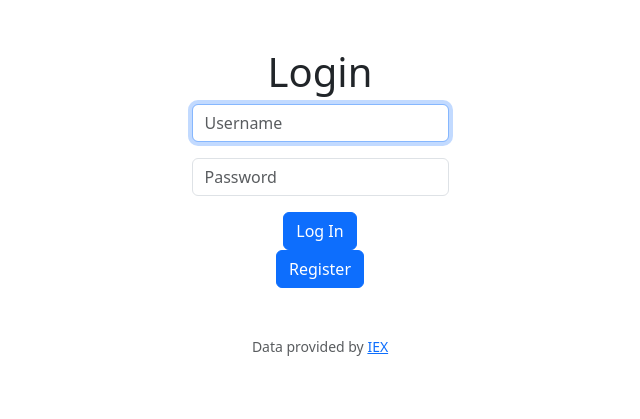
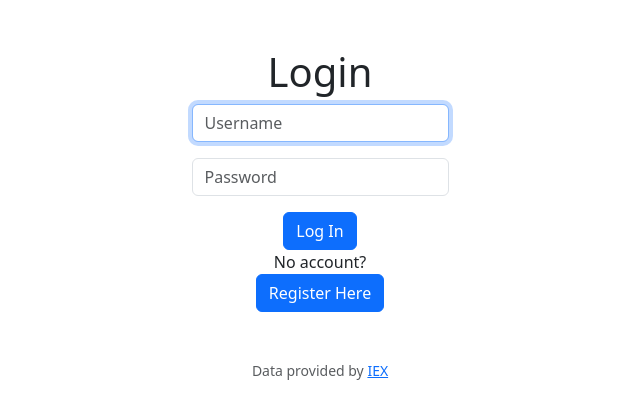
Before and after one commit to omgodsend/Harvard_CS50, a Flask app: page /login in a window 1280 px wide. Shown: the part 76-495 px from the top of the page, without its empty margins (320-960 px from the left). Run offline with Flask 3, Linux system fonts and the light colour scheme; some libraries are stand-ins or nearby versions.

Commit message:
Wed, Jul 12, 2023, 10:56 AM -04:00

```diff
--- a/cs50/finance/templates/login.html
+++ b/cs50/finance/templates/login.html
@@ -15,7 +15,8 @@
         </div>
         <button class="btn btn-primary" type="submit">Log In</button>
     </form>
+    No account?
     <form action="/register" method="get">
-        <button class="btn btn-primary" type="submit">Register</button>
+        <button class="btn btn-primary" type="submit">Register Here</button>
     </form>
 {% endblock %}
```
